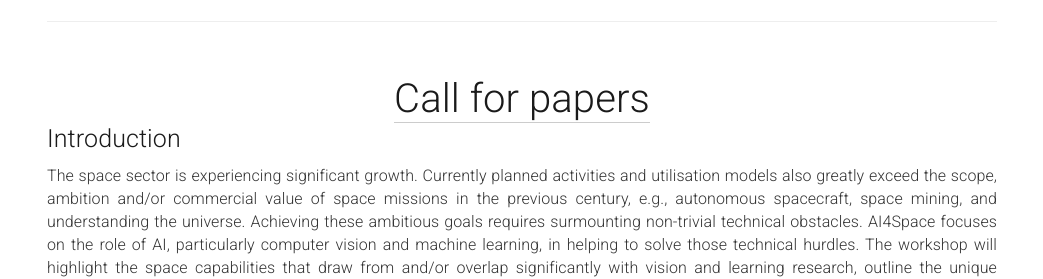
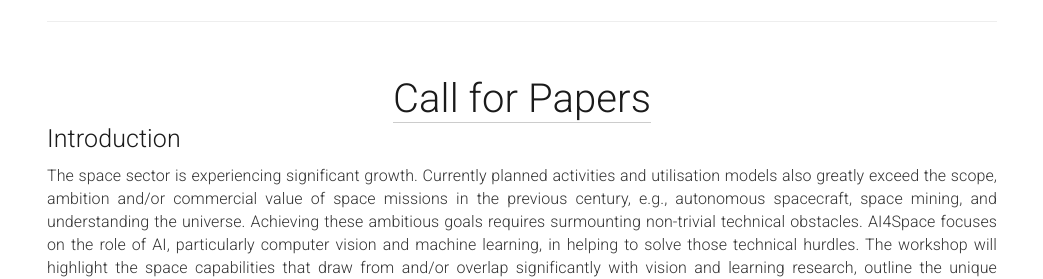
Before and after one commit to AIforSpace/2024, a Jekyll site: the page built from _pages/home.md, in a window 1280 px wide and 900 px high. Shown: the part 389-668 px from the top of the window, without its empty margins (118-1161 px from the left). Built offline with Jekyll 4.4.1, drawn with Linux system fonts in a browser that asks for light colours.

Commit message:
Update home.md

```diff
--- a/_pages/home.md
+++ b/_pages/home.md
@@ -40,7 +40,7 @@ acknowledgements: ""
 
 <div class="row" id="intro">
   <div class="col-xs-12">
-    <center><h2 style="font-size:40px"><a href="#cfp">Call for papers</a></h2></center>
+    <center><h2 style="font-size:40px"><a href="#cfp">Call for Papers</a></h2></center>
   </div>
 </div>
 
```
